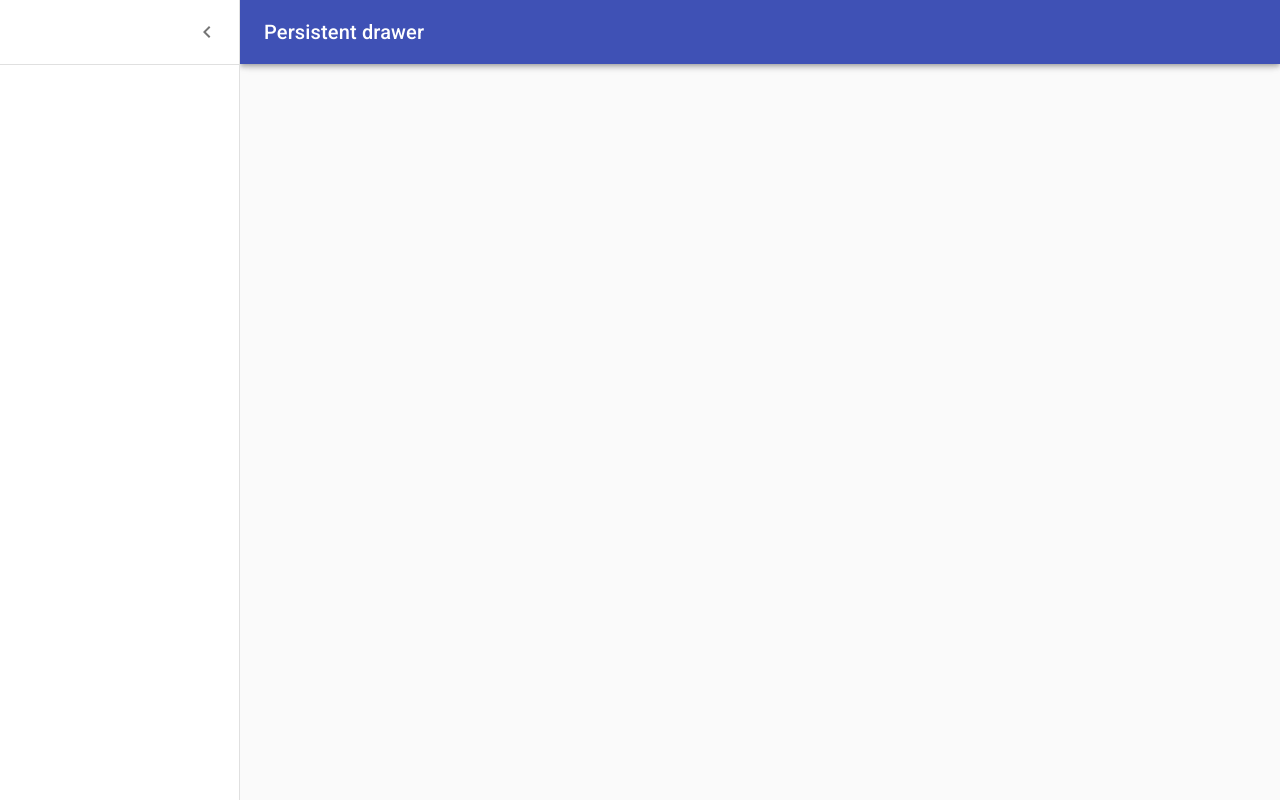
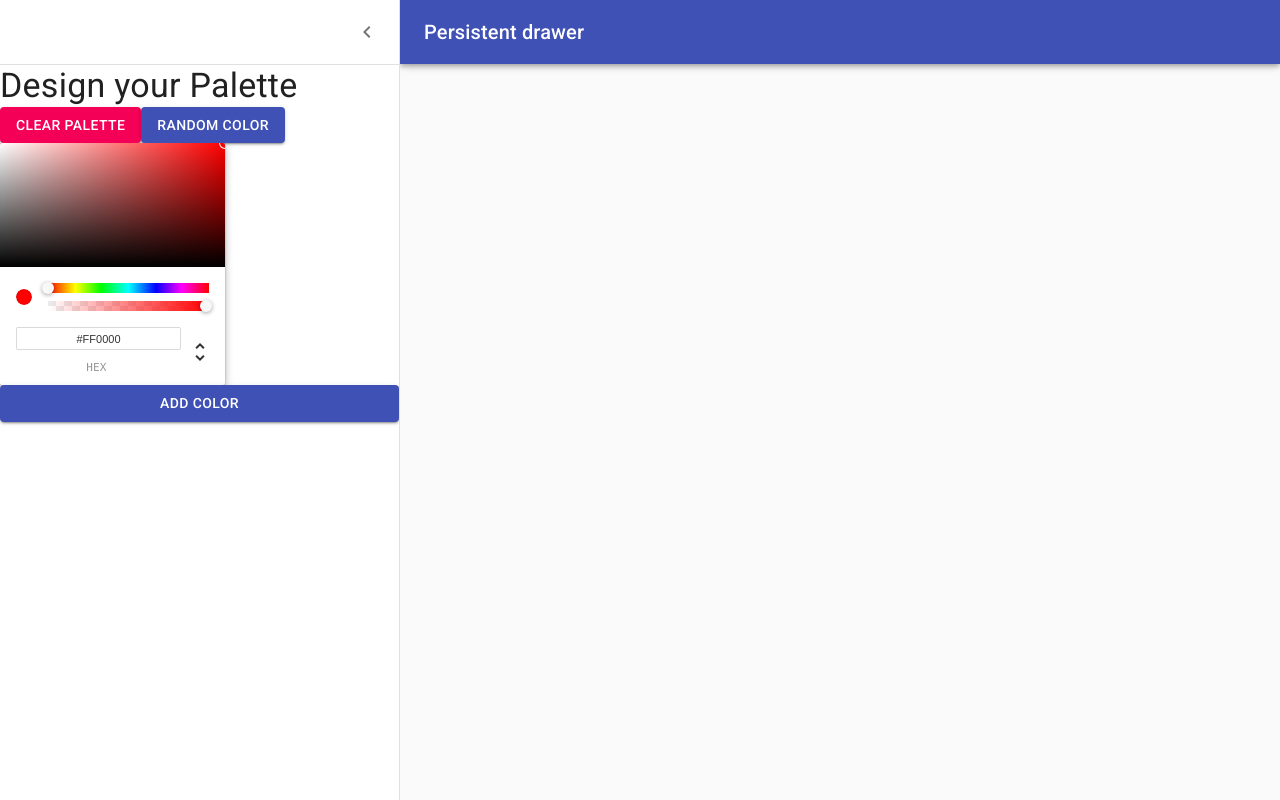
Before and after one commit to wissal92/Colors-Picker-App, a React (Create React App) app: page /palette/new in a window 1280 px wide. Both pictures are taken after a click on the button "Open drawer". Built offline with nearby package versions, Linux system fonts and the light colour scheme.

Commit message:
Add ChromePicker and Buttons to drawer

```diff
--- a/package.json
+++ b/package.json
@@ -9,6 +9,7 @@
     "chroma-js": "^2.0.3",
     "rc-slider": "^8.6.13",
     "react": "^16.8.6",
+    "react-color": "^2.17.3",
     "react-copy-to-clipboard": "^5.0.1",
     "react-dom": "^16.8.6",
     "react-router-dom": "^5.0.1",
--- a/src/NewPaletteForm.js
+++ b/src/NewPaletteForm.js
@@ -10,8 +10,10 @@
 import IconButton from '@material-ui/core/IconButton';
 import MenuIcon from '@material-ui/icons/Menu';
 import ChevronLeftIcon from '@material-ui/icons/ChevronLeft';
+import Button from '@material-ui/core/Button';
+import { ChromePicker } from 'react-color';
 
-const drawerWidth = 240;
+const drawerWidth = 400;
 
 const styles = theme => ({
   root: {
@@ -126,6 +128,16 @@
                 </IconButton>
               </div>
               <Divider />
+              <Typography variant='h4'>Design your Palette</Typography>
+              <div>
+                 <Button variant='contained' color='secondary'>Clear Palette</Button>
+                 <Button variant='contained' color='primary'>Random Color</Button>
+              </div>
+              <ChromePicker
+                color='red'
+                onChangeComplete={newColor => console.log(newColor)}
+               />
+               <Button variant='contained' color='primary'>Add Color</Button>
             </Drawer>
             <main
               className={classNames(classes.content, {
@@ -133,6 +145,7 @@
               })}
             >
               <div className={classes.drawerHeader} />
+
             </main>
           </div>
         );
```
Also changed, not shown: 1 other file (tests, documents, lock files or other folders).
